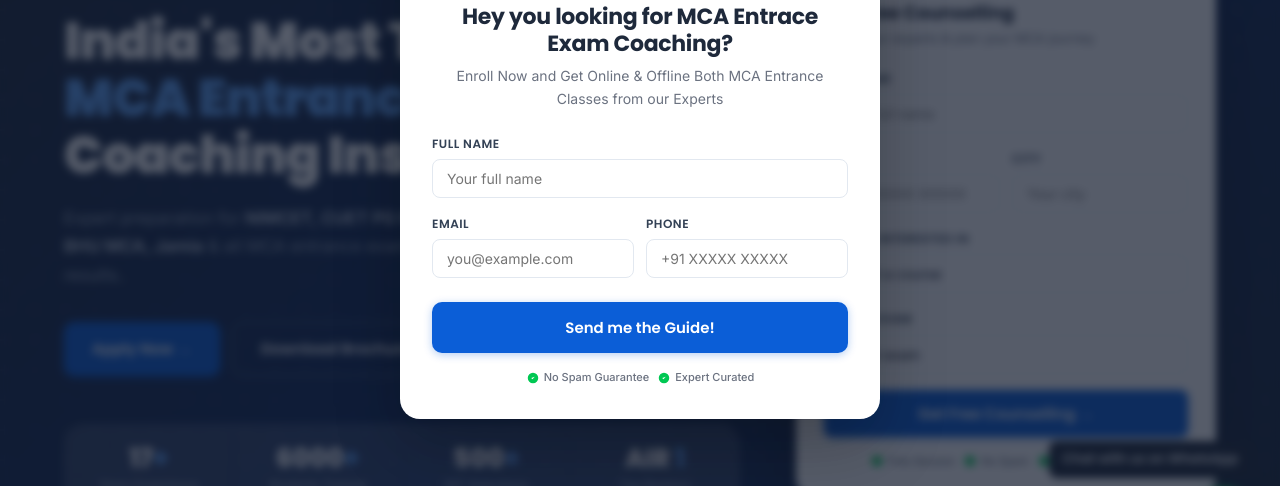
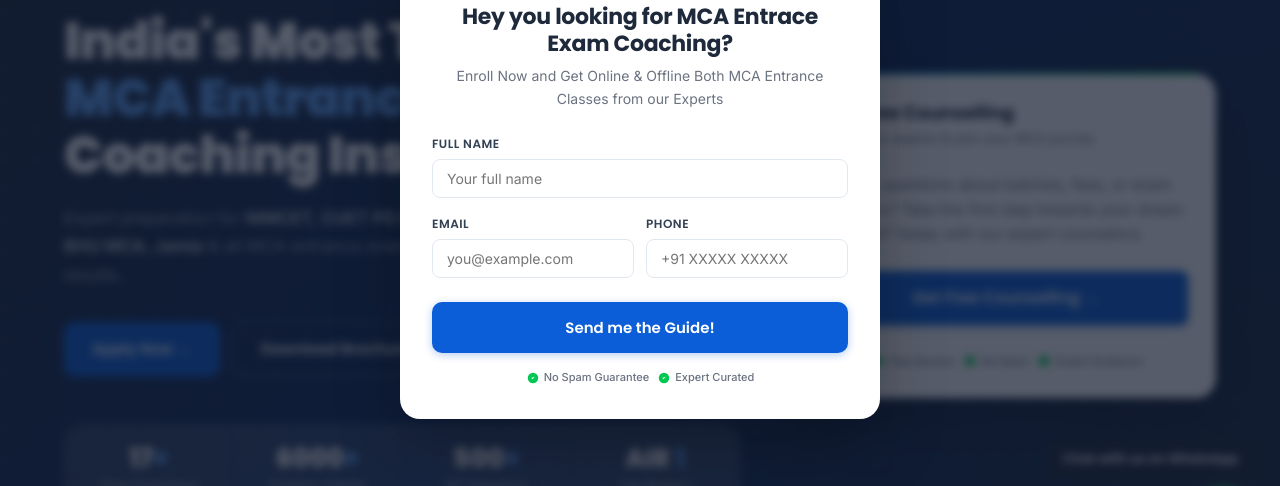
Before and after one commit to dushyant60/landmark_institute, a Next.js app: page / in a window 1280 px wide. Shown: the part 228-714 px from the top of the page. Built offline with nearby package versions, Linux system fonts and the light colour scheme.

Commit message:
refactor: replace lead capture forms with enquiry page links in Hero and FreeResources components, and update Results data.

```diff
--- a/app/page.tsx
+++ b/app/page.tsx
@@ -38,13 +38,15 @@ export default function Home() {
       <Navbar />
       <Hero />
       <ResultsTicker />
-      <StatsBand />
+
 
       <WhyLandmark />
       <div className="section-divider" />
 
       <Courses />
       <div className="section-divider" />
+
+      <StatsBand />
 
       <Results />
       <div className="section-divider" />
--- a/components/Hero.tsx
+++ b/components/Hero.tsx
@@ -1,6 +1,7 @@
 'use client';
 
 import { motion, Variants } from 'framer-motion';
+import Link from 'next/link';
 
 const checkPath = 'M9 12l2 2 4-4m6 2a9 9 0 11-18 0 9 9 0 0118 0z';
 const waPath =
@@ -38,7 +39,7 @@ export default function Hero() {
           style={{ display: 'flex', flexDirection: 'column' }}
         >
           <motion.div variants={itemVariants} className="hero-badge">
-            <span></span> 100+ NIT Selections in NIMCET 2025
+            <span></span> 100+ NIT Selections in NIMCET
           </motion.div>
           <motion.h1 variants={itemVariants}>
             India&apos;s Most Trusted
@@ -102,53 +103,18 @@ export default function Hero() {
           <h3>Get Free Counselling</h3>
           <p>Talk to our experts &amp; plan your MCA journey</p>
 
-          <div className="form-field">
-            <label>Full Name</label>
-            <input type="text" placeholder="Your full name" />
+          <div style={{ margin: '24px 0 28px', textAlign: 'center' }}>
+            <p style={{ fontSize: '15.5px', color: 'var(--text-muted)', lineHeight: '1.6', marginBottom: '24px' }}>
+              Have questions about batches, fees, or exam patterns? Take the first step towards your dream NIT today with our expert counselors.
+            </p>
+            <Link
+              href="/enquiry/"
+              className="btn btn-primary"
+              style={{ width: '100%', justifyContent: 'center', padding: '14px', fontSize: '16px', display: 'flex', textDecoration: 'none' }}
+            >
+              Get Free Counselling →
+            </Link>
           </div>
-
-          <div className="form-row">
-            <div className="form-field">
-              <label>Phone</label>
-              <input type="tel" placeholder="+91 XXXXX XXXXX" />
-            </div>
-            <div className="form-field">
-              <label>City</label>
-              <input type="text" placeholder="Your city" />
-            </div>
-          </div>
-
-          <div className="form-field">
-            <label>Course Interested In</label>
-            <select>
-              <option>Select a course</option>
-              <option>1 Year Online Batch</option>
-              <option>Offline Regular Batch</option>
-              <option>Weekend Batch</option>
-              <option>Crash Course</option>
-              <option>Test Series</option>
-            </select>
-          </div>
-
-          <div className="form-field">
-            <label>Target Exam</label>
-            <select>
-              <option>Select exam</option>
-              <option>NIMCET</option>
-              <option>CUET PG MCA</option>
-              <option>DU MCA</option>
-              <option>JNU MCA</option>
-              <option>BHU MCA</option>
-              <option>MAH MCA CET</option>
-            </select>
-          </div>
-
-          <button
-            className="btn btn-primary"
-            style={{ width: '100%', justifyContent: 'center', padding: '12px', fontSize: '15px' }}
-          >
-            Get Free Counselling →
-          </button>
 
           <div className="trust-badges">
             <div className="trust-badge">
--- a/components/Results.tsx
+++ b/components/Results.tsx
@@ -1,10 +1,10 @@
 import Link from 'next/link';
 
 const toppers = [
-  { initials: 'RK', variant: '',       name: 'Rahul Kumar',       exam: 'NIMCET',       air: 'AIR 1',  college: 'NIT Trichy MCA',  year: '2025' },
-  { initials: 'PS', variant: 'green',  name: 'Priya Sharma',      exam: 'NIMCET',       air: 'AIR 3',  college: 'NIT Warangal MCA', year: '2025' },
-  { initials: 'AC', variant: 'orange', name: 'Ayushi Choudhary',  exam: 'IGDTUW CET',   air: 'AIR 12', college: 'IGDTUW MCA',      year: '2024' },
-  { initials: 'MY', variant: 'purple', name: 'Manjeet Yadav',     exam: 'NIMCET',       air: 'AIR 45', college: 'NIT Trichy MCA',  year: '2023' },
+  { initials: 'MK', variant: '', name: 'Mujeeb Khan', exam: 'NIMCET', air: 'AIR 4', year: '2025' },
+  { initials: 'DS', variant: 'green', name: 'Druv Singla', exam: 'CUET PG', air: 'AIR 1', year: '2024' },
+  { initials: 'RJ', variant: 'orange', name: 'Rishabh Jain', exam: 'IPU CET MCA', air: 'AIR 2', year: '2024' },
+  { initials: 'MY', variant: 'purple', name: 'Manjeet Yadav', exam: 'NIMCET', air: 'AIR 45', year: '2025' },
 ];
 
 export default function Results() {
@@ -24,7 +24,6 @@ export default function Results() {
               <div className="result-air">
                 {t.exam} <strong>{t.air}</strong>
               </div>
-              <span className="result-college">{t.college}</span>
               <div className="result-year">{t.year}</div>
             </div>
           ))}
```
Also changed, not shown: components/FreeResources.tsx (+12 -17 lines).
